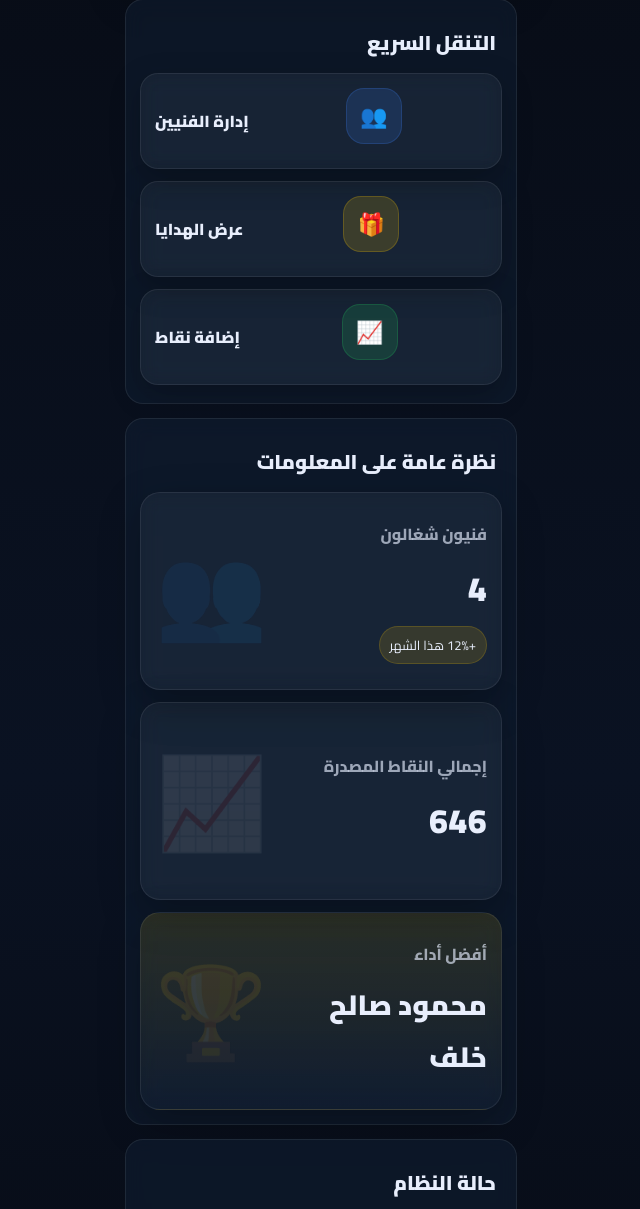
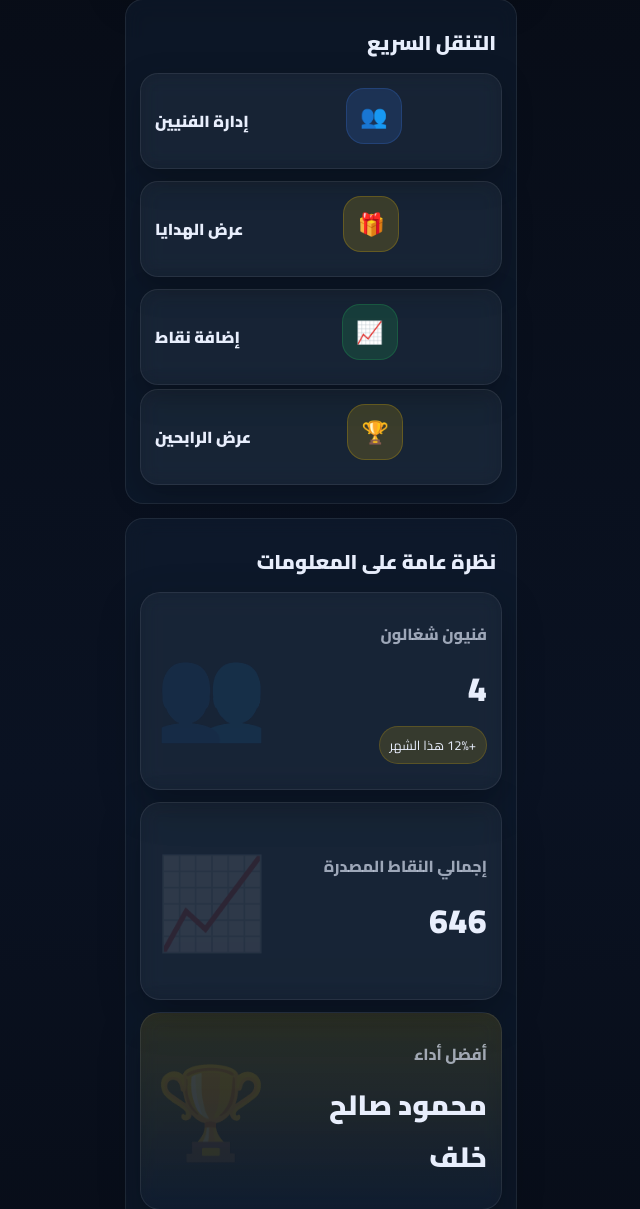
Before and after one commit to msoas2026-png/fadel-site, a Flask app: page /admin in a window 1280 px wide. Shown: the part 251-1460 px from the top of the page, without its empty margins (319-959 px from the left). Run offline with Flask 3, Linux system fonts and the light colour scheme; a user stored in the database is signed in; data comes from the database, SQL or seed files in the repository; some libraries are stand-ins or nearby versions.

Commit message:
Update admin_dashboard.html

```diff
--- a/templates/admin_dashboard.html
+++ b/templates/admin_dashboard.html
@@ -46,6 +46,17 @@
         <div class="round-icon icon-green">📈</div>
         <div style="font-weight:900;">إضافة نقاط</div>
       </a>
+      <!-- عرض الرابحين -->
+      <a class="quick-item" href="{{ url_for('admin_winners') }}" style="text-decoration:none;color:inherit;margin-bottom:4px;">
+        <div class="round-icon icon-yellow">🏆</div>
+        <div style="font-weight:900;">عرض الرابحين</div>
+      </a>
+
+
+
+
+
+
     </div>
 
     <!-- نظرة عامة -->
```
